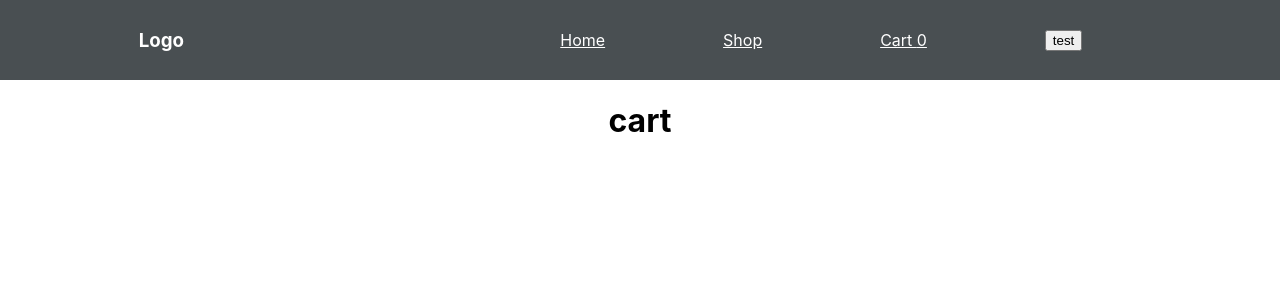
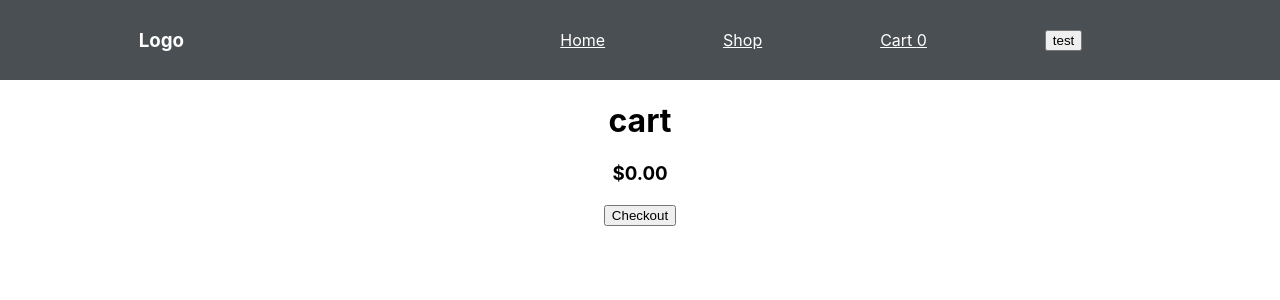
Before and after one commit to itsMe-ThatOneGuy/shopping-cart, a React (Create React App) app: page /cart in a window 1280 px wide. Shown: the top 300 px of the page. Built offline with nearby package versions, Linux system fonts and the light colour scheme.

Commit message:
Added: Simple cart total calculation

```diff
--- a/src/pages/Cart/Cart.js
+++ b/src/pages/Cart/Cart.js
@@ -2,6 +2,10 @@ import React from "react";
 import CartItem from "../../components/CartItem/CartItem";
 
 const Cart = (props) => {
+	const cost = props.cart.reduce((total, item) => {
+		return total + item.price * item.quantity;
+	}, 0);
+
 	return (
 		<div>
 			<div>
@@ -20,6 +24,10 @@ const Cart = (props) => {
 					);
 				})}
 			</div>
+			<div>
+				<h3>${cost.toFixed(2)}</h3>
+				<button>Checkout</button>
+			</div>
 		</div>
 	);
 };
```
